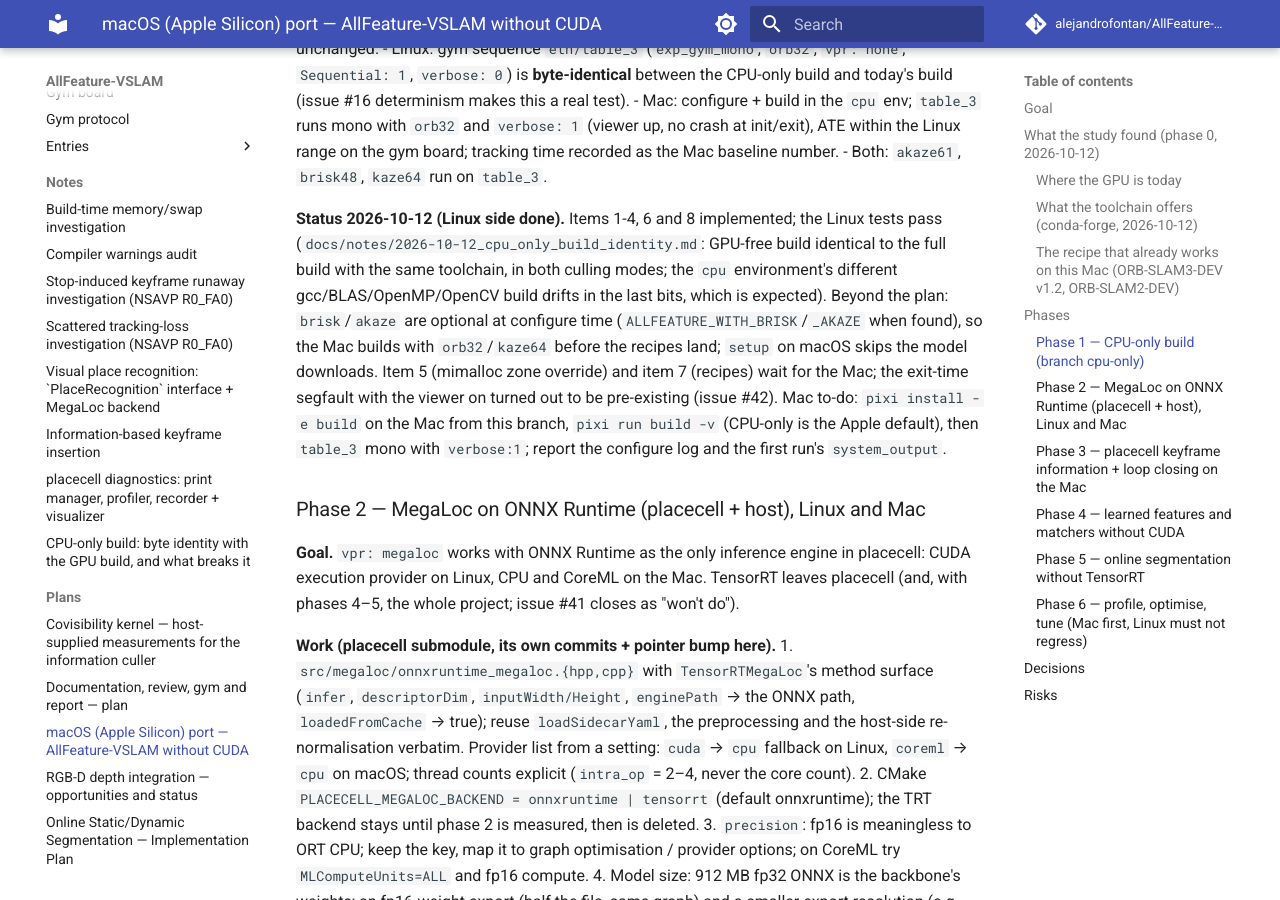
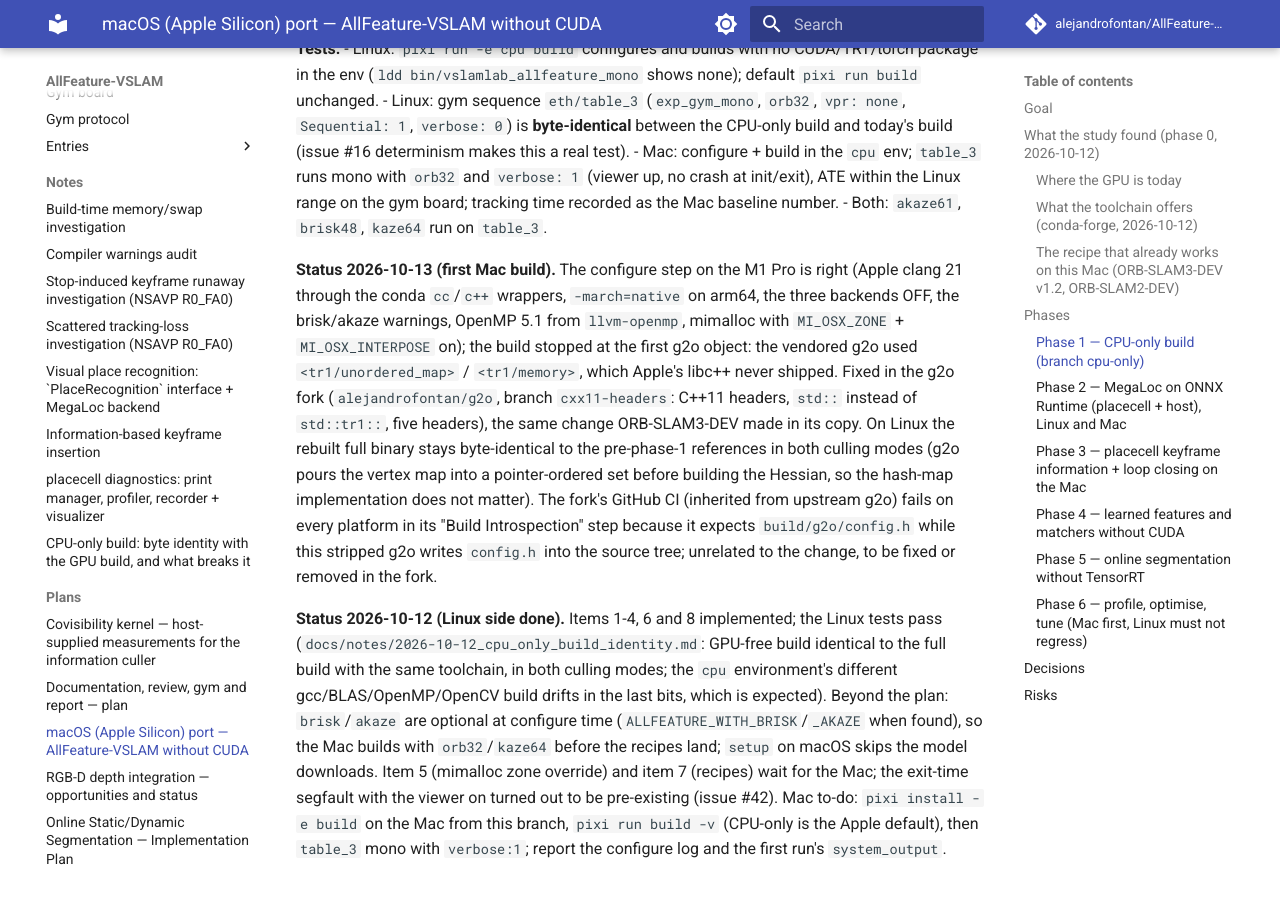
Before and after one commit to alejandrofontan/AllFeature-VSLAM, an MkDocs documentation site: the page built from docs/plans/mac_port.md, in a window 1280 px wide and 900 px high, scrolled down 5060 px. Built offline with MkDocs 1.6.1 and Material for MkDocs 9.7.7, drawn with Linux system fonts in a browser that asks for light colours; comment, search, counter and statistics services are not loaded; some of the changed text lies outside the part shown.

Commit message:
g2o: C++11 headers instead of tr1 (first macOS build); plan status

```diff
--- a/docs/plans/mac_port.md
+++ b/docs/plans/mac_port.md
@@ -2,7 +2,7 @@
 
 - **Author:** Alejandro Fontan (planned with Claude, Fable 5.1)
 - **Created:** 2026-10-12
-- **Status:** phase 1 implemented on Linux 2026-10-12 (branch `cpu-only`): GPU backends are CMake options, `build.sh -c` / `pixi run -e cpu build` build GPU-free, byte-identical to the full build on `table_3` (`docs/notes/2026-10-12_cpu_only_build_identity.md`); macOS viewer-on-main-thread ported untested; waiting for the first Mac build (items 5, 7 and the Mac tests below)
+- **Status:** phase 1 implemented on Linux 2026-10-12 (branch `cpu-only`): GPU backends are CMake options, `build.sh -c` / `pixi run -e cpu build` build GPU-free, byte-identical to the full build on `table_3` (`docs/notes/2026-10-12_cpu_only_build_identity.md`); macOS viewer-on-main-thread ported untested; first Mac build 2026-10-13 configured correctly (arm64, backends OFF, mimalloc zone override on) and stopped on g2o's `tr1` headers, fixed in the g2o fork (branch `cxx11-headers`, Linux output unchanged); waiting for the second Mac build (items 5, 7 and the Mac tests below)
 - **Pinned to:** AllFeature `2ce9e7f` (`cpu-only` == `dev` == `origin/main`), placecell `71cbaff` (v0.1.0), VSLAM-LAB `dev` 1804957 (+ `origin/stream-iphone` 2c0ff49)
 - **Target machine:** MacBook Pro 16" 2021, M1 Pro (6P+2E cores, 14-core GPU/Metal, NEON/FP16/DotProd, no I8MM), 16 GB unified, 1 GB swap, 16 KB pages, macOS 26.6, Xcode 27 / Apple clang 21, pixi 0.81, no Homebrew (`VSLAM-LAB/mac_spec.txt`)
 - **Session:** `claude --resume 49010428-7f8f-40f2-9f55-3a1addb2cb77` (Linux); the Mac works from its own clone
@@ -104,6 +104,8 @@ default build is bit-for-bit what it is today.
   (viewer up, no crash at init/exit), ATE within the Linux range on the gym board; tracking time
   recorded as the Mac baseline number.
 - Both: `akaze61`, `brisk48`, `kaze64` run on `table_3`.
+
+**Status 2026-10-13 (first Mac build).** The configure step on the M1 Pro is right (Apple clang 21 through the conda `cc`/`c++` wrappers, `-march=native` on arm64, the three backends OFF, the brisk/akaze warnings, OpenMP 5.1 from `llvm-openmp`, mimalloc with `MI_OSX_ZONE` + `MI_OSX_INTERPOSE` on); the build stopped at the first g2o object: the vendored g2o used `<tr1/unordered_map>` / `<tr1/memory>`, which Apple's libc++ never shipped. Fixed in the g2o fork (`alejandrofontan/g2o`, branch `cxx11-headers`: C++11 headers, `std::` instead of `std::tr1::`, five headers), the same change ORB-SLAM3-DEV made in its copy. On Linux the rebuilt full binary stays byte-identical to the pre-phase-1 references in both culling modes (g2o pours the vertex map into a pointer-ordered set before building the Hessian, so the hash-map implementation does not matter). The fork's GitHub CI (inherited from upstream g2o) fails on every platform in its "Build Introspection" step because it expects `build/g2o/config.h` while this stripped g2o writes `config.h` into the source tree; unrelated to the change, to be fixed or removed in the fork.
 
 **Status 2026-10-12 (Linux side done).** Items 1-4, 6 and 8 implemented; the Linux tests pass
 (`docs/notes/2026-10-12_cpu_only_build_identity.md`: GPU-free build identical to the full build with
```
